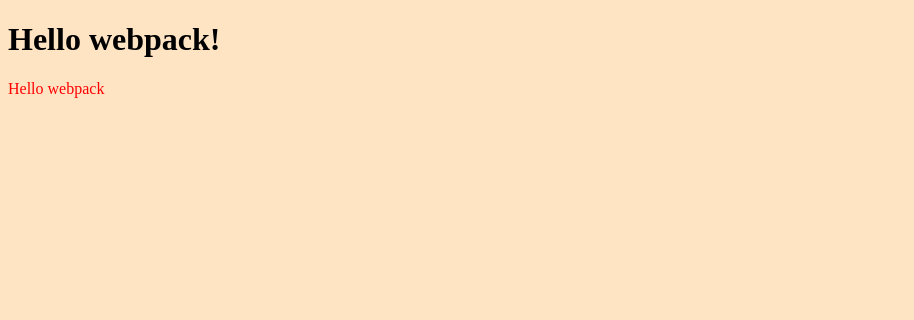
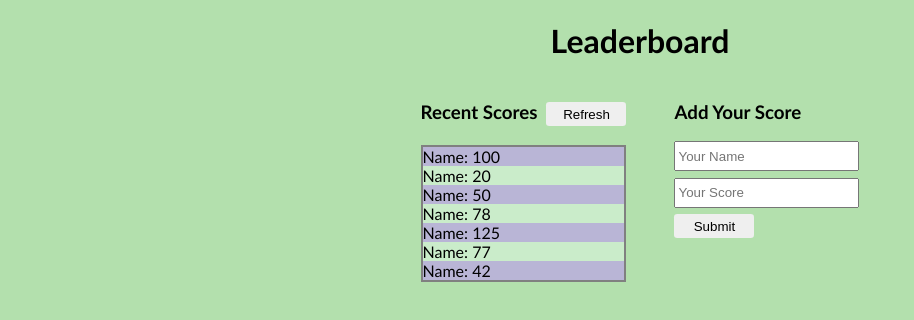
Before and after one commit to demesameneshoa/Leaderboard, a website built with webpack: page src/index.html in a window 1280 px wide. Shown: the whole page, without its empty margins (0-914 px from the left). Built offline with nearby package versions, Linux system fonts and the light colour scheme.

Commit message:
setup project with html and css files and modify readme

```diff
--- a/src/index.html
+++ b/src/index.html
@@ -6,6 +6,35 @@
     <title>Wbpack Exercise</title>
   </head>
   <body>
-    <h1>Hello webpack!</h1>
+    <header>
+      <h1 class="header">Leaderboard</h1>
+    </header>
+    <main>
+      <section class="score-section">
+        <div>
+          <h3>Recent Scores &nbsp;<button class="refresh">Refresh</button></h3>
+          <div class="score-list">
+            <ul>
+              <li>Name: 100</li>
+              <li>Name: 20</li>
+              <li>Name: 50</li>
+              <li>Name: 78</li>
+              <li>Name: 125</li>
+              <li>Name: 77</li>
+              <li>Name: 42</li>
+            </ul>
+          </div>
+        </div>
+        <div>
+          <h3>Add Your Score</h3>
+          <form action="" class="score-form">
+            <input type="text" class="nameinput" placeholder="Your Name" /> </br>
+            <input type="text" class="scoreinput" placeholder="Your Score" /></br>
+            <input type="button" value="Submit" class="submit" />
+          </form>
+        </div>
+      </section>
+    </main>
+    <footer></footer>
   </body>
 </html>
--- a/src/index.js
+++ b/src/index.js
@@ -1,13 +1 @@
-import _ from 'lodash';
 import './style.css';
-
-function component() {
-  const element = document.createElement('div');
-
-  // Lodash, now imported by this script
-  element.innerHTML = _.join(['Hello', 'webpack'], ' ');
-  element.classList.add('hello');
-  return element;
-}
-
-document.body.appendChild(component());
--- a/src/style.css
+++ b/src/style.css
@@ -1,7 +1,53 @@
 body {
-  background-color: bisque;
+  background-color: rgb(179, 224, 173);
+  font-family:'Trebuchet MS', 'Lucida Sans Unicode', 'Lucida Grande', 'Lucida Sans', Arial, sans-serif
 }
 
-.hello {
-  color: red;
+.header {
+  text-align:  center;
 }
+
+.score-section {
+  display: flex;
+  gap: 3rem;
+  flex-direction: row;
+  justify-content: center;
+}
+
+.score-list {
+  border: 2px solid gray;
+  padding: 0;
+}
+
+.score-list ul {
+  list-style: none;
+  margin: 0;
+  padding: 0;
+}
+
+.refresh {
+  height: 1.5rem;
+  width: 5rem;
+  border: none;
+  border-radius: 0.2rem;
+}
+
+li { background: rgb(202, 236, 202); }
+li:nth-child(odd) { background: rgb(185, 181, 214); }
+
+.nameinput {
+  margin-bottom: 0.4rem;
+  height: 1.5rem;
+}
+
+.scoreinput {
+  margin-bottom: 0.4rem;
+  height: 1.5rem;
+}
+
+.submit {
+  height: 1.5rem;
+  width: 5rem;
+  border: none;
+  border-radius: 0.2rem;
+}
```
Also changed, not shown: MIT.md (+6 -5 lines), README.md, src/images/screenshot.png (added).
